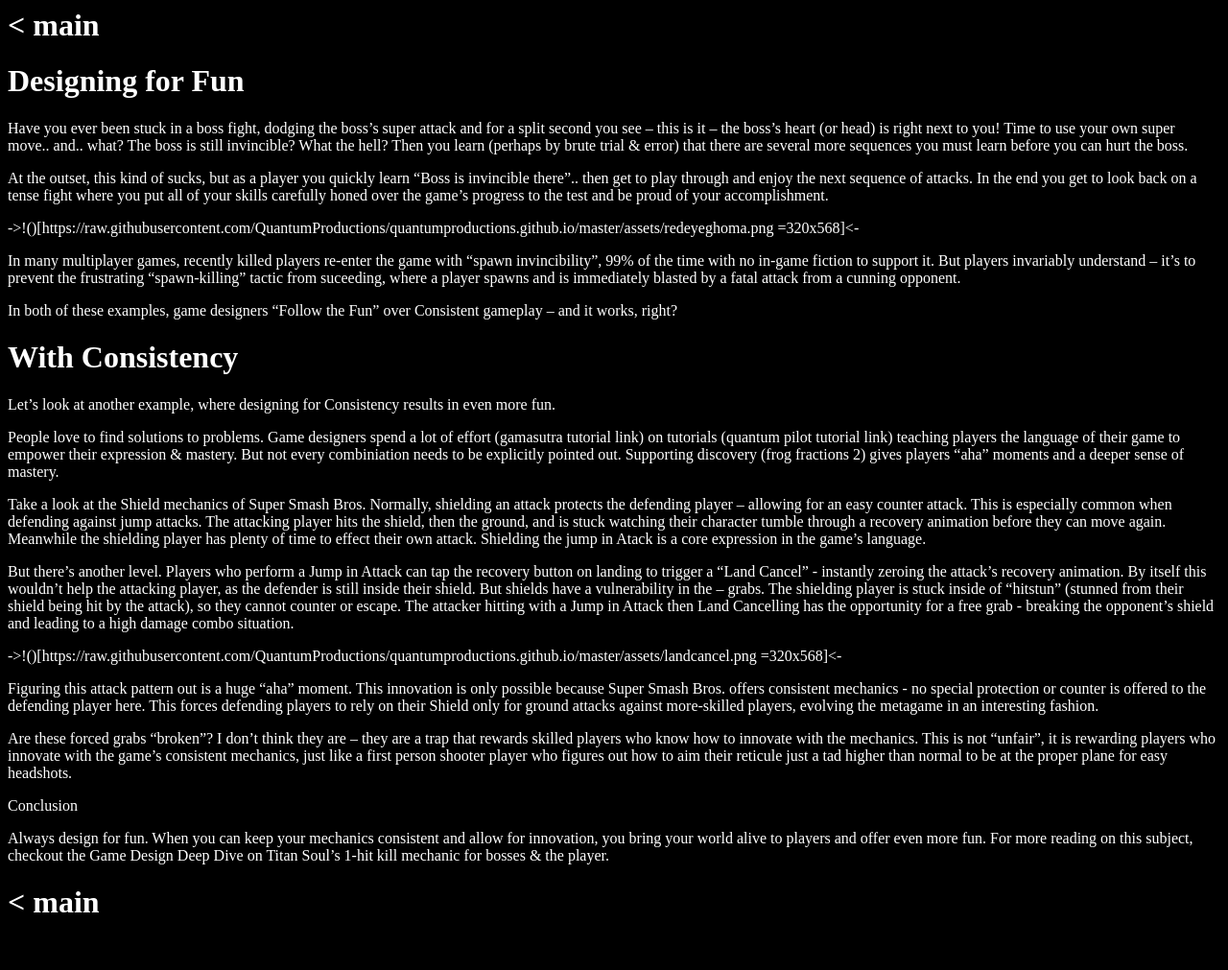
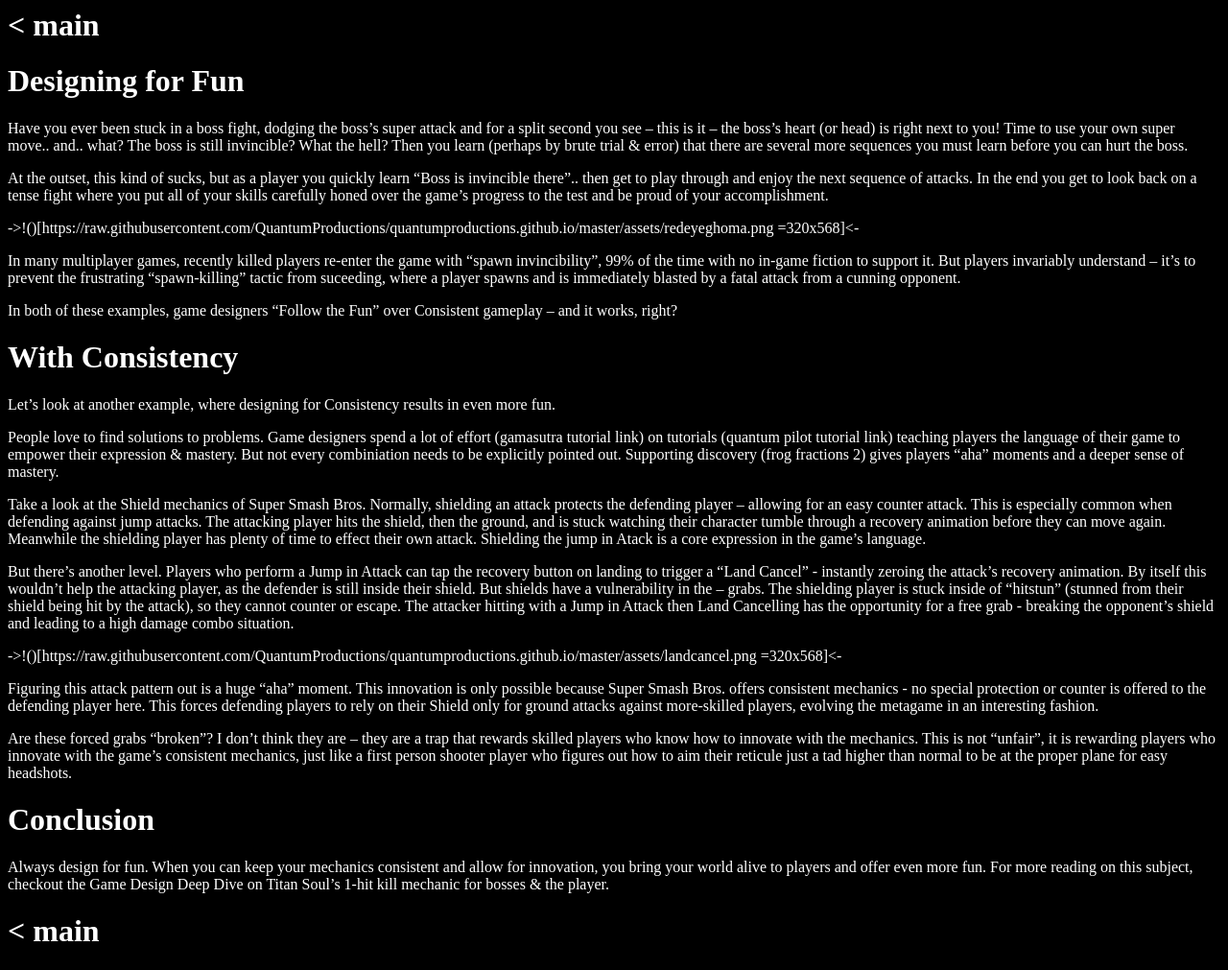
Before and after one commit to QuantumProductions/quantumproductions, a Jekyll site: the page built from smooth_systems.md, in a window 1280 px wide. Shown: the whole page at 96% size. Built offline with Jekyll 4.4.1, drawn with Linux system fonts in a browser that asks for light colours; Markdown is read by kramdown in place of the engine named in the settings; before the commit the page ends 981 px from its top, so only the background shows below that.

```diff
--- a/smooth_systems.md
+++ b/smooth_systems.md
@@ -31,6 +31,6 @@ Figuring this attack pattern out is a huge "aha" moment. This innovation is only
 
 Are these forced grabs "broken"? I don't think they are -- they are a trap that rewards skilled players who know how to innovate with the mechanics. This is not "unfair", it is rewarding players who innovate with the game's consistent mechanics, just like a first person shooter player who figures out how to aim their reticule just a tad higher than normal to be at the proper plane for easy headshots.
 
-Conclusion
+# Conclusion
 
 Always design for fun. When you can keep your mechanics consistent and allow for innovation, you bring your world alive to players and offer even more fun. For more reading on this subject, checkout the [Game Design Deep Dive on Titan Soul's 1-hit kill mechanic for bosses & the player.](http://www.gamasutra.com/view/news/242861/Game_Design_Deep_Dive_Onehit_kills_in_Titan_Souls.php)
```
Also changed, not shown: index.md (+2 -0 lines), 5 other files.
